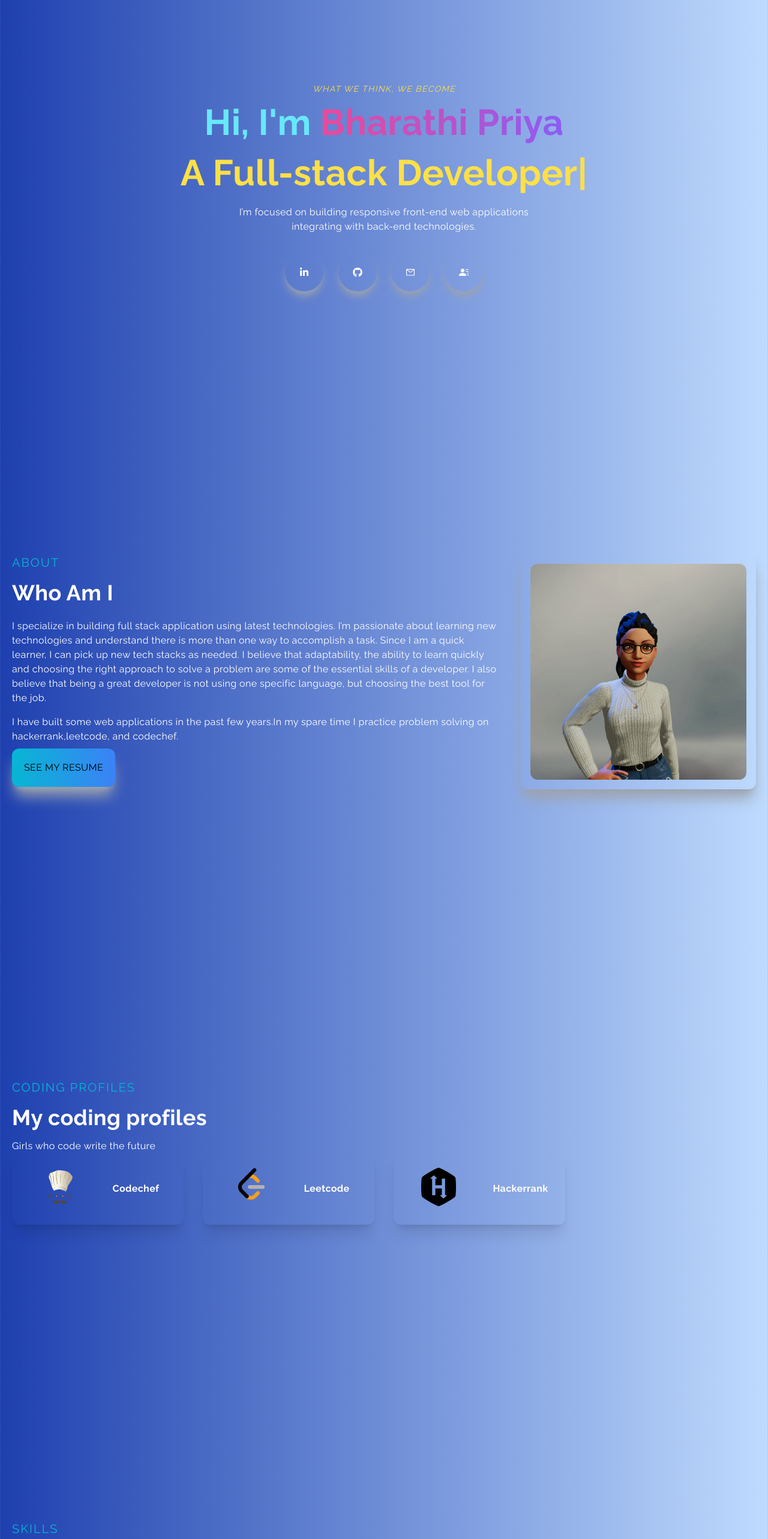
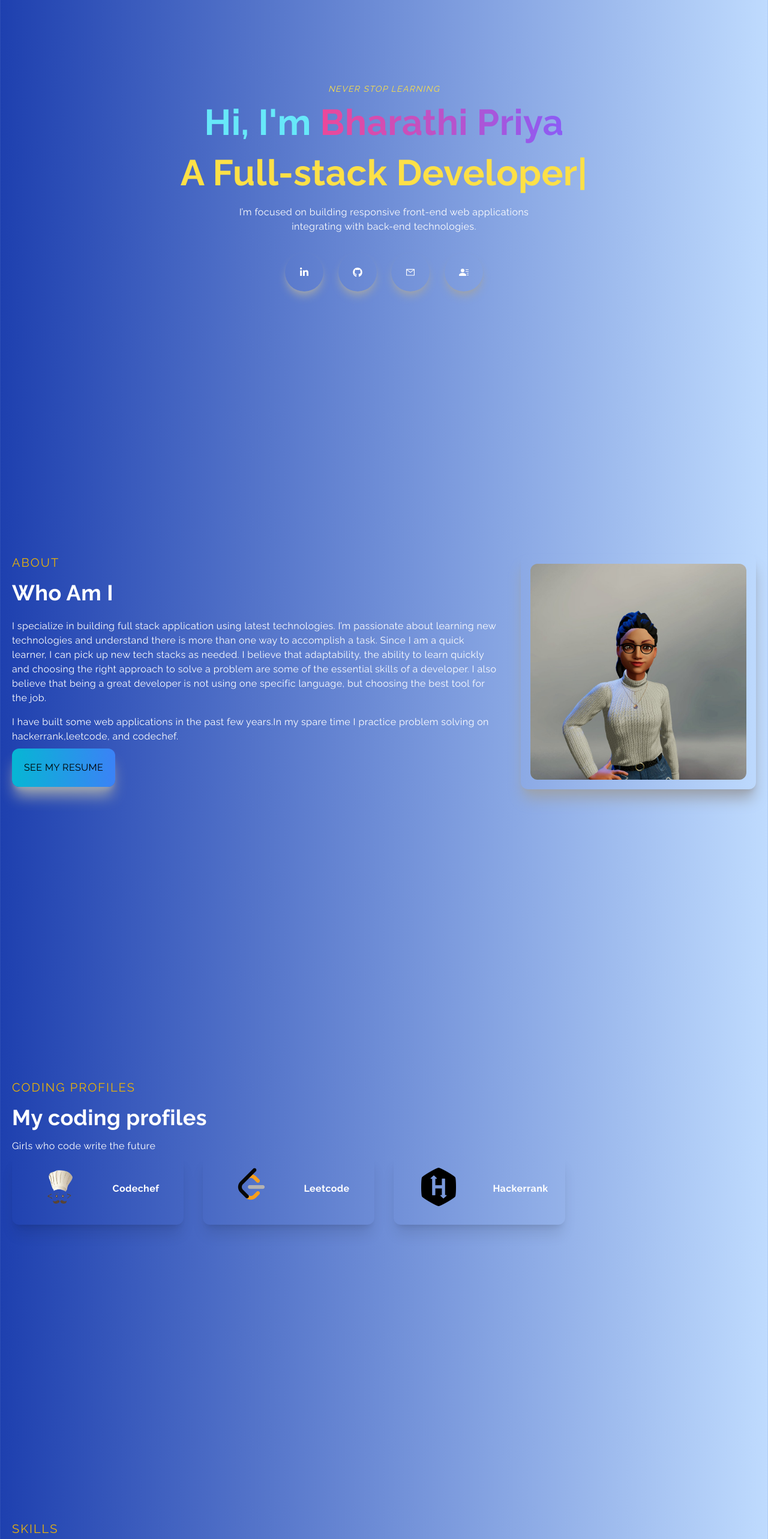
Before and after one commit to bharathicodes10/bp_portfolio, a Next.js app: page / in a window 1280 px wide. Shown: the part 80-2646 px from the top of the page at 60% size. Built offline with nearby package versions, Linux system fonts and the light colour scheme.

Commit message:
main component changes

```diff
--- a/components/About.jsx
+++ b/components/About.jsx
@@ -8,7 +8,7 @@ const About = () => {
     <div id='about' className='w-full md:h-screen p-2 flex items-center py-16 animate-fade-in-down'>
       <div className='max-w-[1240px] m-auto md:grid grid-cols-3 gap-8'>
         <div className='col-span-2'>
-          <p className='uppercase text-xl tracking-widest text-cyan-500'>
+          <p className='uppercase text-xl tracking-widest text-yellow-500'>
             About
           </p>
           <h2 className='py-4'>Who Am I</h2>
--- a/components/CodeProfile.jsx
+++ b/components/CodeProfile.jsx
@@ -17,7 +17,7 @@ const CodeProfile = () => {
   return (
     <div id='codes' className='w-full lg:h-screen p-2'>
       <div className='max-w-[1240px] mx-auto flex flex-col justify-center h-full animate-fade-in-down'>
-        <p className='text-xl tracking-widest uppercase text-cyan-500'>
+        <p className='text-xl tracking-widest uppercase text-yellow-500'>
           Coding Profiles
         </p>
         <h2 className='py-4'>My coding profiles</h2>
--- a/components/Contact.jsx
+++ b/components/Contact.jsx
@@ -11,7 +11,7 @@ const Contact = () => {
   return (
     <div id='contact' className='w-full lg:h-screen animate-fade-in-down'>
       <div className='max-w-[1240px] m-auto px-2 py-16 w-full '>
-        <p className='text-xl tracking-widest uppercase text-cyan-500'>
+        <p className='text-xl tracking-widest uppercase text-yellow-500'>
           Contact
         </p>
         <h2 className='py-4'>Get In Touch</h2>
--- a/components/Main.jsx
+++ b/components/Main.jsx
@@ -10,7 +10,7 @@ const Main = () => {
       <div className='max-w-[1240px] w-full h-full mx-auto p-2 flex justify-center items-center'>
         <div>
           <p className='uppercase text-sm  tracking-widest text-yellow-300 italic'>
-            WHAT WE THINK, WE BECOME
+            NEVER STOP LEARNING
           </p>
           <h1 className='py-4 text-cyan-300'>
             Hi, I&#39;m <span className='bg-clip-text text-transparent bg-gradient-to-r from-pink-500 to-violet-500'>
--- a/components/Projects.jsx
+++ b/components/Projects.jsx
@@ -12,7 +12,7 @@ const Projects = () => {
   return (
     <div id='projects' className='w-full animate-fade-in-down'>
       <div className='max-w-[1240px] mx-auto px-2 py-16'>
-        <p className='text-xl tracking-widest uppercase text-cyan-500'>
+        <p className='text-xl tracking-widest uppercase text-yellow-500'>
           PROJECTS
         </p>
         <h2 className='py-4'>What I&apos;ve Built</h2>
--- a/components/Skills.jsx
+++ b/components/Skills.jsx
@@ -3,10 +3,10 @@ import React from 'react';
 import Html from '../public/assets/skills/html.png';
 import Css from '../public/assets/skills/css.png';
 import Javascript from '../public/assets/skills/javascript.png';
-import ReactImg from '../public/assets/skills/react.png';
+import ReactImg from '../public/assets/skills/React-Icon-Black.png';
 import Tailwind from '../public/assets/skills/tailwind.png';
 import Github from '../public/assets/skills/github1.png';
-import Firebase from '../public/assets/skills/firebase.png';
+import Firebase from '../public/assets/skills/DotNet.png';
 import NextJS from '../public/assets/skills/nextjs.png'
 import Codechef from '../public/assets/skills/codechef_logo.png'
 import hackerrank from '../public/assets/skills/hackerrank_logo.png'
@@ -17,7 +17,7 @@ const Skills = () => {
   return (
     <div id='skills' className='w-full lg:h-screen p-2'>
       <div className='max-w-[1240px] mx-auto flex flex-col justify-center h-full'>
-        <p className='text-xl tracking-widest uppercase text-cyan-500'>
+        <p className='text-xl tracking-widest uppercase text-yellow-500'>
           Skills
         </p>
         <h2 className='py-4'>What I Can Do</h2>
@@ -78,7 +78,7 @@ const Skills = () => {
                 <Image src={Firebase} width='64px' height='64px' alt='/' />
               </div>
               <div className='flex flex-col items-center justify-center'>
-                <h3>Firebase</h3>
+                <h3>.NET</h3>
               </div>
             </div>
           </div>
--- a/pages/myProfile.jsx
+++ b/pages/myProfile.jsx
@@ -85,7 +85,7 @@ const myProfile = () => {
         <div className='py-6'>
           <p className='italic'>
             <span className='font-bold italic'>
-              STEP workshop by Sirius software solutions
+              STEP workshop by Sirius Computer Solutions
             </span>
             <span className='px-2'>|</span>Kongu Engineering College, Erode
           </p>
```
Also changed, not shown: public/assets/skills/DotNet.png (added), public/assets/skills/React-Icon-Black.png (added).
